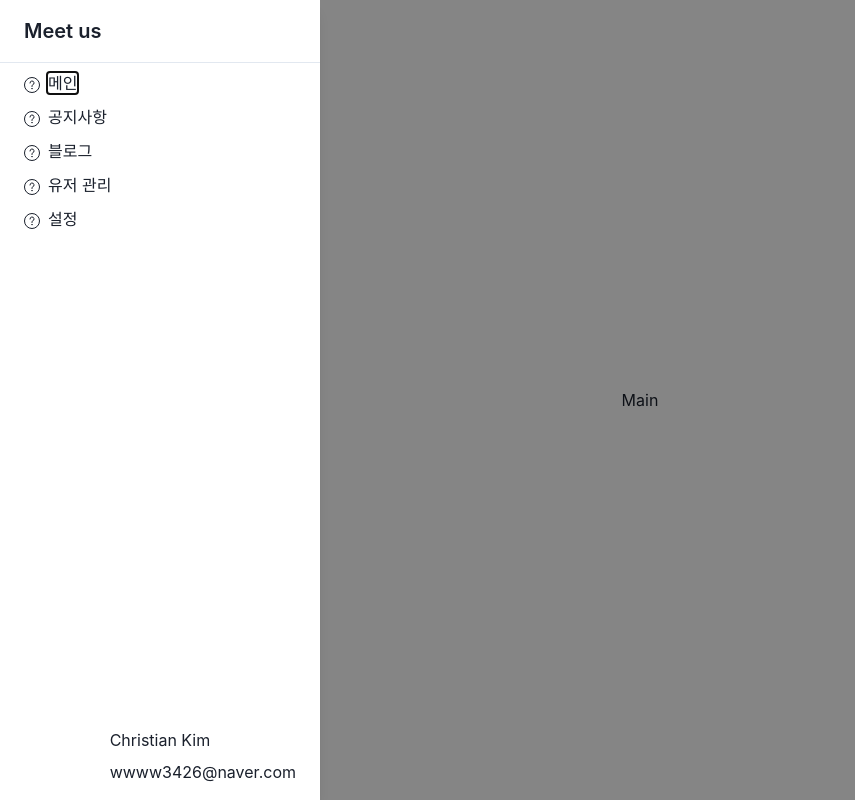
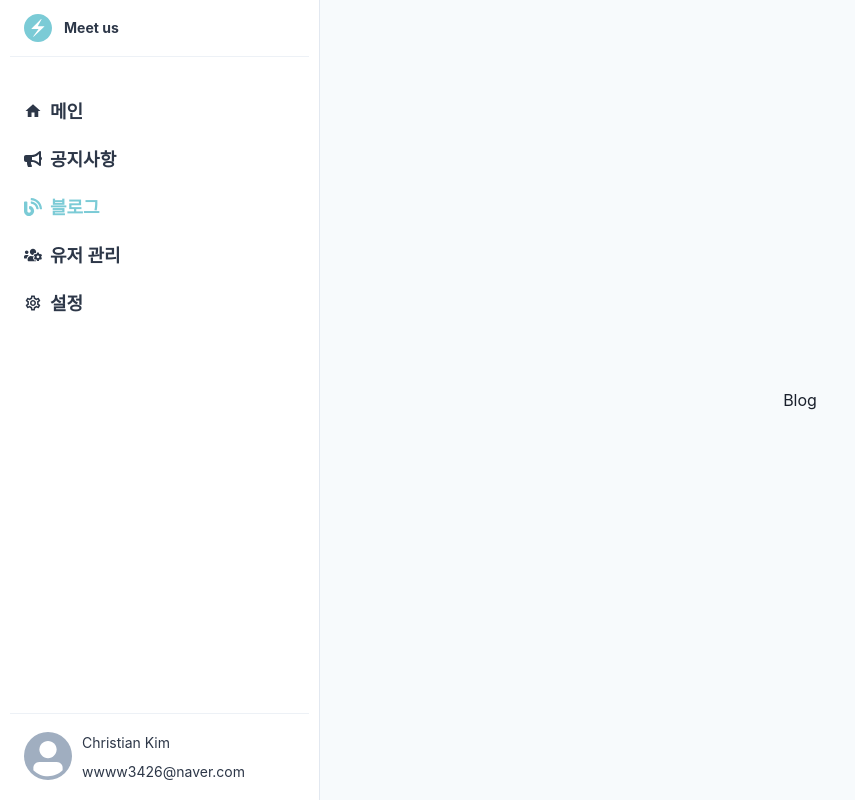
Before and after one commit to devmmin/meet-us, a React (Create React App) app in the folder frontend/: page /blog in a window 1280 px wide. Shown: the whole page, without its empty margins (0-855 px from the left). Built offline with nearby package versions, Linux system fonts and the light colour scheme.

Commit message:
feat(FE): #14 왼쪽 사이드바 및 오른쪽 컨텐츠 영역 개발 완료, react-icons 라이브러리 추가

```diff
--- a/frontend/package.json
+++ b/frontend/package.json
@@ -13,6 +13,7 @@
     "@types/react-dom": "^18.0.4",
     "react": "^18.1.0",
     "react-dom": "^18.1.0",
+    "react-icons": "^4.3.1",
     "react-router-dom": "^6.3.0",
     "react-scripts": "5.0.1",
     "typescript": "^4.6.4",
--- a/frontend/src/components/Blog.tsx
+++ b/frontend/src/components/Blog.tsx
@@ -7,7 +7,7 @@ const Blog = () => (
     flexDirection="column"
     h="100%"
   >
-    Main
+    Blog
   </Flex>
 );
 
--- a/frontend/src/components/Layout.tsx
+++ b/frontend/src/components/Layout.tsx
@@ -1,10 +1,13 @@
+import { Box } from '@chakra-ui/react';
 import { Outlet } from 'react-router-dom';
 import Sidebar from './Sidebar';
 
 const Layout = () => (
   <>
     <Sidebar />
-    <Outlet />
+    <Box bg="gray.50" w="100%">
+      <Outlet />
+    </Box>
   </>
 );
 
--- a/frontend/src/components/Sidebar.tsx
+++ b/frontend/src/components/Sidebar.tsx
@@ -1,52 +1,100 @@
 import {
-  Drawer,
-  DrawerBody,
-  DrawerContent,
-  DrawerFooter,
-  DrawerHeader,
-  DrawerOverlay,
+  Box,
+  Divider,
+  Heading,
+  Icon,
   List,
-  ListIcon,
   ListItem,
   Stack,
   Text,
-  useDisclosure,
+  useColorModeValue,
+  Flex,
+  Avatar,
 } from '@chakra-ui/react';
-import { Link } from 'react-router-dom';
+import { MdHome, MdOutlineSettings } from 'react-icons/md';
+import { FaBullhorn, FaBlog, FaUsersCog } from 'react-icons/fa';
+import { SiChakraui } from 'react-icons/si';
+import { NavLink } from 'react-router-dom';
 
 const Sidebar = () => {
   const userInfo = { nickName: 'Christian Kim', email: 'wwww3426@naver.com' };
   const linkList = [
-    { name: '메인', to: '/', icon: '' },
-    { name: '공지사항', to: '/notice', icon: '' },
-    { name: '블로그', to: '/blog', icon: '' },
-    { name: '유저 관리', to: '/user-management', icon: '' },
-    { name: '설정', to: '/setting', icon: '' },
+    { name: '메인', to: '/', icon: 'home' },
+    { name: '공지사항', to: '/notice', icon: 'noti' },
+    { name: '블로그', to: '/blog', icon: 'blog' },
+    { name: '유저 관리', to: '/user-management', icon: 'user' },
+    { name: '설정', to: '/setting', icon: 'setting' },
   ];
-  const { onClose } = useDisclosure();
   return (
-    <Drawer placement="left" isOpen onClose={onClose}>
-      <DrawerOverlay />
-      <DrawerContent>
-        <DrawerHeader borderBottomWidth="1px">Meet us</DrawerHeader>
-        <DrawerBody>
-          <List spacing="10px">
-            {linkList.map((item) => (
-              <ListItem key={item.to}>
-                <ListIcon />
-                <Link to={item.to}>{item.name}</Link>
-              </ListItem>
-            ))}
-          </List>
-        </DrawerBody>
-        <DrawerFooter>
+    <Flex
+      flexDirection="column"
+      justifyContent="space-between"
+      pl="10px"
+      pr="10px"
+      borderRight="1px"
+      borderRightColor={useColorModeValue('gray.200', 'gray.700')}
+      w="320px"
+      minW="320px"
+      h="full"
+    >
+      <Box>
+        <Flex p="14px" alignItems="center">
+          <Icon as={SiChakraui} w="28px" h="28px" mr="12px" color="#7BCBD6" />
+          <Heading color="gray.700" fontSize="14px">
+            Meet us
+          </Heading>
+        </Flex>
+        <Divider />
+      </Box>
+      <Box flex="1">
+        <List p="30px 14px">
+          {linkList.map((item) => (
+            <ListItem key={item.to} h="48px">
+              <Flex alignItems="center" h="100%">
+                <NavLink to={item.to}>
+                  {({ isActive }) => (
+                    <Text
+                      color={isActive ? '#7BCBD6' : 'gray.700'}
+                      fontSize="18px"
+                      fontWeight="bold"
+                      display="flex"
+                      alignItems="center"
+                    >
+                      {item.icon === 'home' && <Icon as={MdHome} mr="8px" />}
+                      {item.icon === 'noti' && (
+                        <Icon as={FaBullhorn} mr="8px" />
+                      )}
+                      {item.icon === 'blog' && <Icon as={FaBlog} mr="8px" />}
+                      {item.icon === 'user' && (
+                        <Icon as={FaUsersCog} mr="8px" />
+                      )}
+                      {item.icon === 'setting' && (
+                        <Icon as={MdOutlineSettings} mr="8px" />
+                      )}
+                      {item.name}
+                    </Text>
+                  )}
+                </NavLink>
+              </Flex>
+            </ListItem>
+          ))}
+        </List>
+      </Box>
+      <Box>
+        <Divider />
+        <Flex p="18px 14px">
+          <Avatar mr="10px" />
           <Stack>
-            <Text>{userInfo.nickName}</Text>
-            <Text>{userInfo.email}</Text>
+            <Text color="gray.700" fontSize="14px">
+              {userInfo.nickName}
+            </Text>
+            <Text color="gray.700" fontSize="14px">
+              {userInfo.email}
+            </Text>
           </Stack>
-        </DrawerFooter>
-      </DrawerContent>
-    </Drawer>
+        </Flex>
+      </Box>
+    </Flex>
   );
 };
 
--- a/frontend/src/index.tsx
+++ b/frontend/src/index.tsx
@@ -9,6 +9,9 @@ const theme = extendTheme({
     global: {
       body: {
         margin: 0,
+      },
+      '.App': {
+        display: 'flex',
       },
       'html, body, #root, .App': {
         height: '100%',
```
Also changed, not shown: 1 other file (tests, documents, lock files or other folders).
